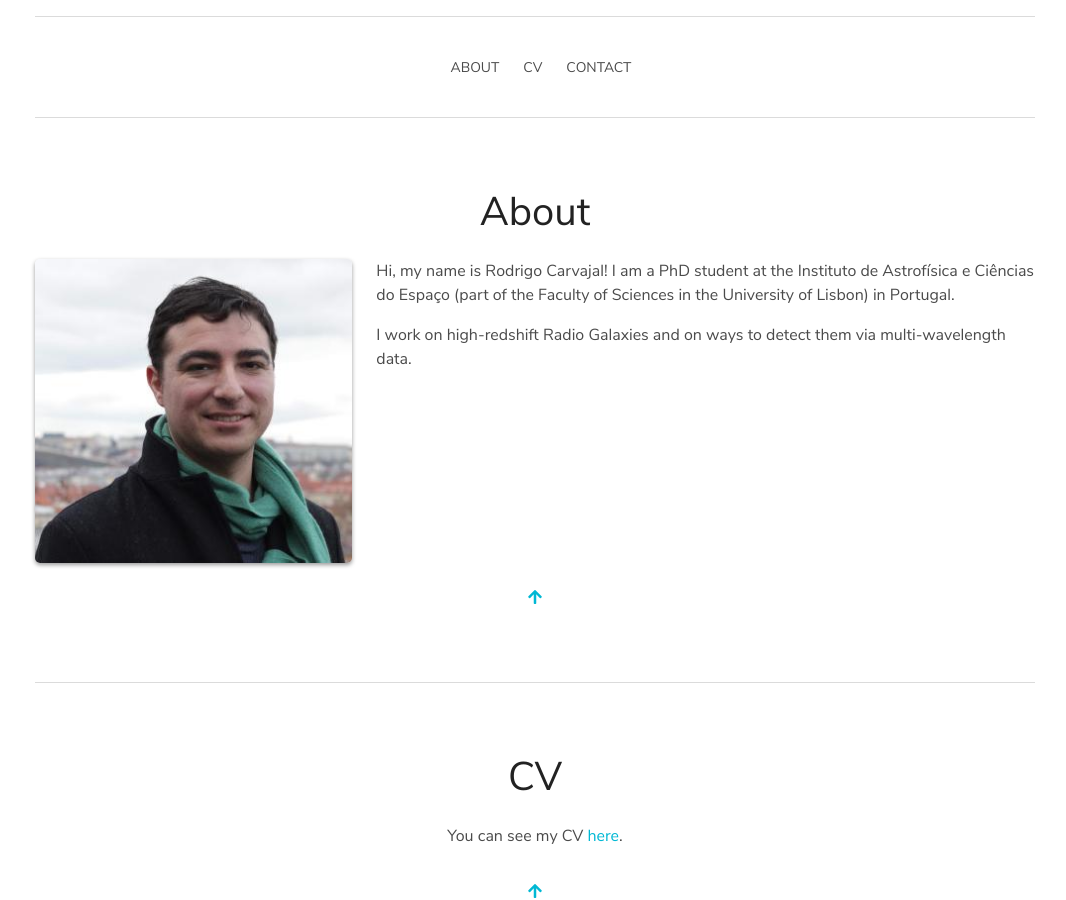
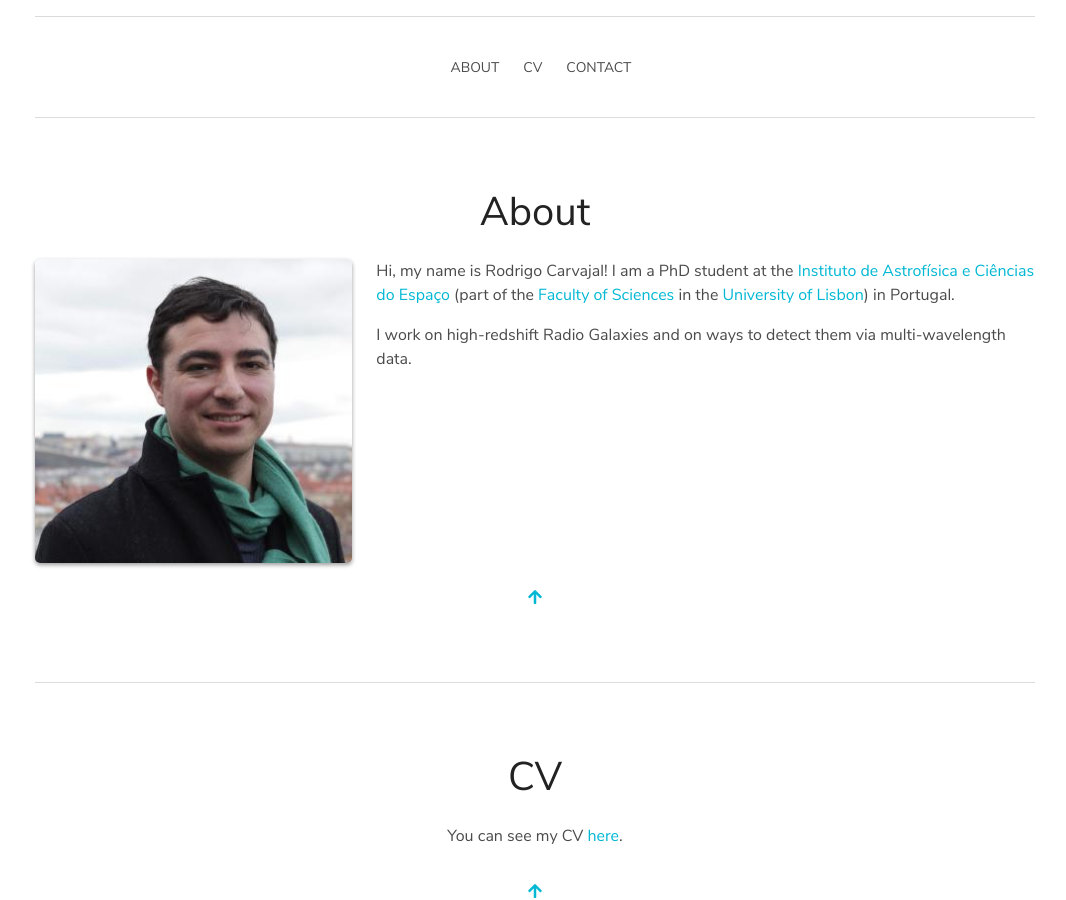
Before and after one commit to racarvajal/racarvajal.github.io, a Jekyll site: the page index.html, which Jekyll copies as it is, in a window 1280 px wide and 900 px high, scrolled down 758 px. Shown: the whole window, without its empty margins (105-1171 px from the left). Built offline with Jekyll 4.4.1, drawn with Linux system fonts in a browser that asks for light colours; some of the changed lines change nothing that is shown.

Commit message:
updated links in intro

```diff
--- a/index.html
+++ b/index.html
@@ -2,7 +2,7 @@
 <html lang="en-us">
 
     <head>
-	<meta name="generator" content="Hugo 0.84.0" />
+	<meta name="generator" content="Hugo 0.86.1" />
         <meta charset="utf-8">
 <meta http-equiv="X-UA-Compatible" content="chrome=1">
 <meta name="HandheldFriendly" content="True">
@@ -191,7 +191,7 @@ Rodrigo Carvajal P.
 
                     </div>
                     <div class="markdown column">
-                        <p>Hi, my name is Rodrigo Carvajal! I am a PhD student at the Instituto de Astrofísica e Ciências do Espaço (part of the Faculty of Sciences in the University of Lisbon) in Portugal.</p>
+                        <p>Hi, my name is Rodrigo Carvajal! I am a PhD student at the <a href="http://www.iastro.pt">Instituto de Astrofísica e Ciências do Espaço</a> (part of the <a href="https://ciencias.ulisboa.pt">Faculty of Sciences</a> in the <a href="https://www.ulisboa.pt">University of Lisbon</a>) in Portugal.</p>
 <p>I work on high-redshift Radio Galaxies and on ways to detect them via multi-wavelength data.</p>
 
                     </div>
```
